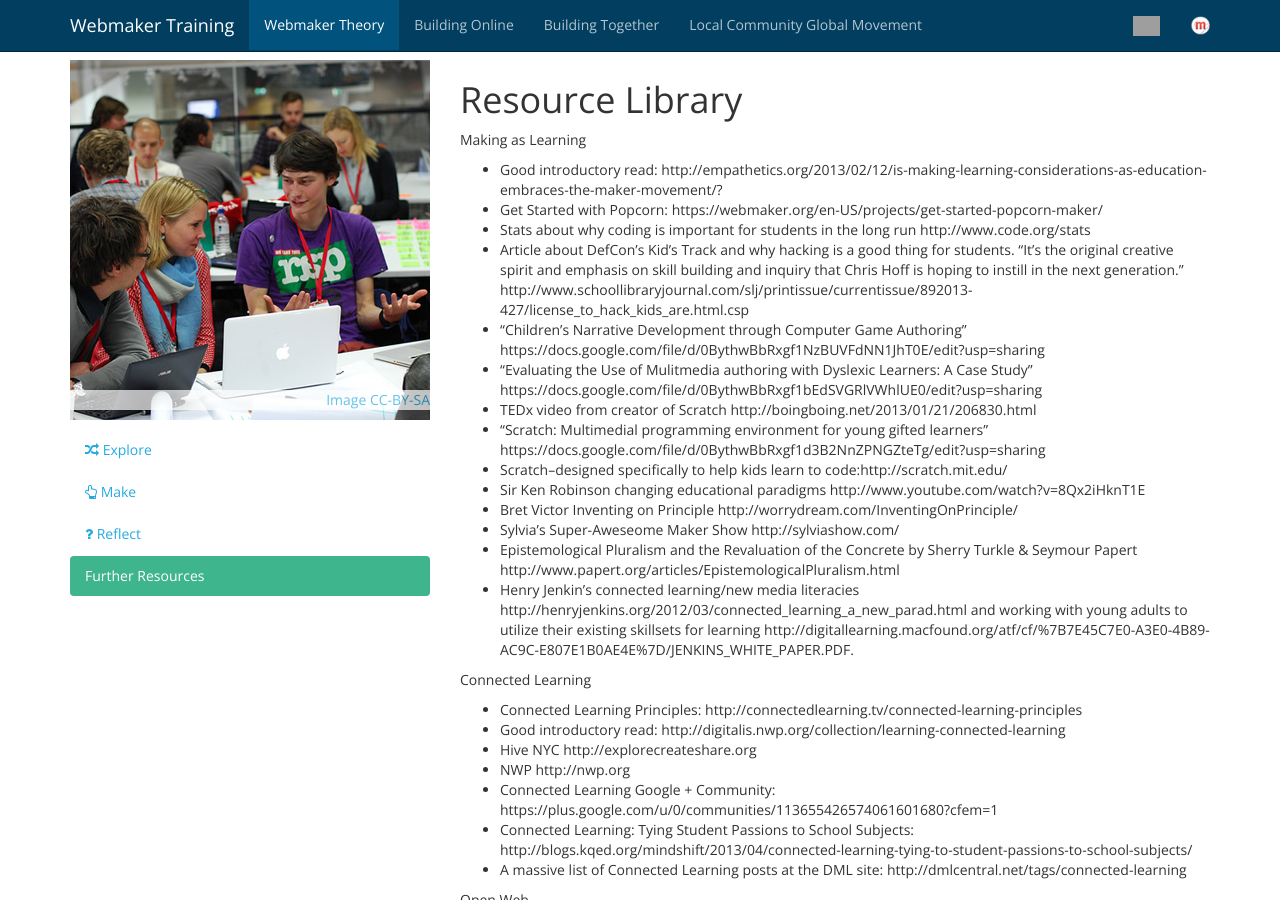
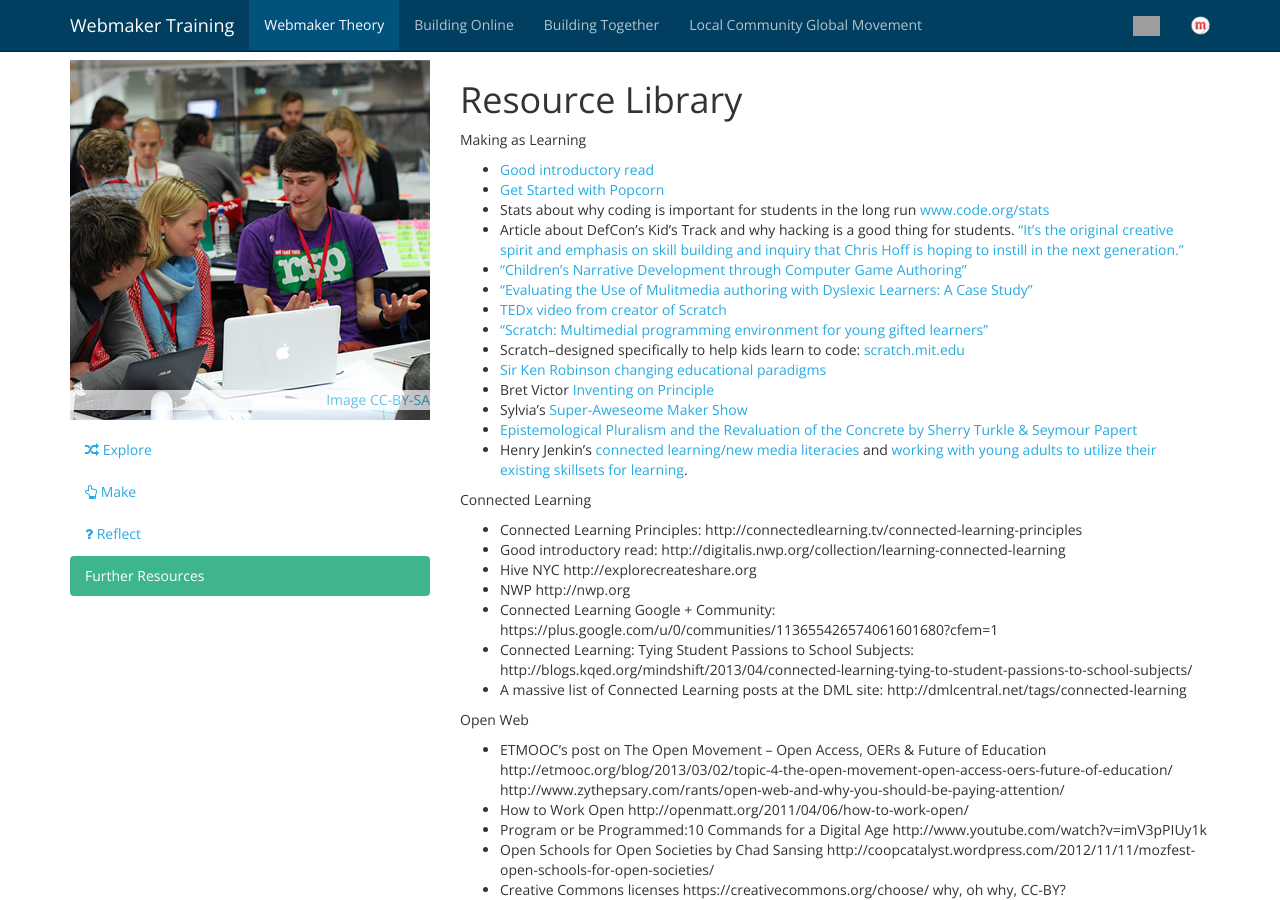
Before and after one commit to mozilla/school-of-webmaking, a Jekyll site: the page built from _posts/2000-01-04-resources.md, in a window 1280 px wide and 900 px high. Built offline with Jekyll 4.4.1, drawn with Linux system fonts in a browser that asks for light colours; nearby versions of some CDN libraries; Markdown is read by kramdown in place of the engine named in the settings; some of the changed lines change nothing that is shown; grey boxes are pictures that could not be loaded.

Commit message:
Fix links

```diff
--- a/_posts/2000-01-04-resources.md
+++ b/_posts/2000-01-04-resources.md
@@ -8,20 +8,20 @@
 
 Making as Learning
 
-* Good introductory read: http://empathetics.org/2013/02/12/is-making-learning-considerations-as-education-embraces-the-maker-movement/?
-* Get Started with Popcorn: https://webmaker.org/en-US/projects/get-started-popcorn-maker/
-* Stats about why coding is important for students in the long run http://www.code.org/stats
-* Article about DefCon's Kid's Track and why hacking is a good thing for students. "It’s the original creative spirit and emphasis on skill  building and  inquiry that Chris Hoff is hoping to instill in the next  generation." http://www.schoollibraryjournal.com/slj/printissue/currentissue/892013-427/license_to_hack_kids_are.html.csp
-* "Children's Narrative Development through Computer Game Authoring" https://docs.google.com/file/d/0BythwBbRxgf1NzBUVFdNN1JhT0E/edit?usp=sharing
-* "Evaluating the Use of Mulitmedia authoring with Dyslexic Learners: A Case Study" https://docs.google.com/file/d/0BythwBbRxgf1bEdSVGRlVWhlUE0/edit?usp=sharing
-* TEDx video from creator of Scratch http://boingboing.net/2013/01/21/206830.html
-* "Scratch: Multimedial programming environment for young gifted learners" https://docs.google.com/file/d/0BythwBbRxgf1d3B2NnZPNGZteTg/edit?usp=sharing
-* Scratch--designed specifically to help kids learn to code:http://scratch.mit.edu/
-* Sir Ken Robinson changing educational paradigms http://www.youtube.com/watch?v=8Qx2iHknT1E
-* Bret Victor Inventing on Principle http://worrydream.com/InventingOnPrinciple/
-* Sylvia's Super-Aweseome Maker Show http://sylviashow.com/
-* Epistemological Pluralism and the Revaluation of the Concrete by Sherry Turkle & Seymour Papert http://www.papert.org/articles/EpistemologicalPluralism.html
-* Henry Jenkin's connected learning/new media literacies http://henryjenkins.org/2012/03/connected_learning_a_new_parad.html and working with young adults to utilize their existing skillsets for learning http://digitallearning.macfound.org/atf/cf/%7B7E45C7E0-A3E0-4B89-AC9C-E807E1B0AE4E%7D/JENKINS_WHITE_PAPER.PDF.
+* [Good introductory read](http://empathetics.org/2013/02/12/is-making-learning-considerations-as-education-embraces-the-maker-movement/?)
+* [Get Started with Popcorn](https://webmaker.org/en-US/projects/get-started-popcorn-maker/)
+* Stats about why coding is important for students in the long run [www.code.org/stats](http://www.code.org/stats)
+* Article about DefCon's Kid's Track and why hacking is a good thing for students. ["It’s the original creative spirit and emphasis on skill  building and  inquiry that Chris Hoff is hoping to instill in the next  generation."](http://www.schoollibraryjournal.com/slj/printissue/currentissue/892013-427/license_to_hack_kids_are.html.csp)
+* ["Children's Narrative Development through Computer Game Authoring"](https://docs.google.com/file/d/0BythwBbRxgf1NzBUVFdNN1JhT0E/edit?usp=sharing)
+* ["Evaluating the Use of Mulitmedia authoring with Dyslexic Learners: A Case Study"](https://docs.google.com/file/d/0BythwBbRxgf1bEdSVGRlVWhlUE0/edit?usp=sharing)
+* [TEDx video from creator of Scratch](http://boingboing.net/2013/01/21/206830.html)
+* ["Scratch: Multimedial programming environment for young gifted learners"](https://docs.google.com/file/d/0BythwBbRxgf1d3B2NnZPNGZteTg/edit?usp=sharing)
+* Scratch--designed specifically to help kids learn to code: [scratch.mit.edu](http://scratch.mit.edu/)
+* [Sir Ken Robinson changing educational paradigms](http://www.youtube.com/watch?v=8Qx2iHknT1E)
+* Bret Victor [Inventing on Principle](http://worrydream.com/InventingOnPrinciple/)
+* Sylvia's [Super-Aweseome Maker Show](http://sylviashow.com/)
+* [Epistemological Pluralism and the Revaluation of the Concrete by Sherry Turkle & Seymour Papert](http://www.papert.org/articles/EpistemologicalPluralism.html)
+* Henry Jenkin's [connected learning/new media literacies](http://henryjenkins.org/2012/03/connected_learning_a_new_parad.html) and [working with young adults to utilize their existing skillsets for learning](http://digitallearning.macfound.org/atf/cf/%7B7E45C7E0-A3E0-4B89-AC9C-E807E1B0AE4E%7D/JENKINS_WHITE_PAPER.PDF).
 
 Connected Learning
 
```
